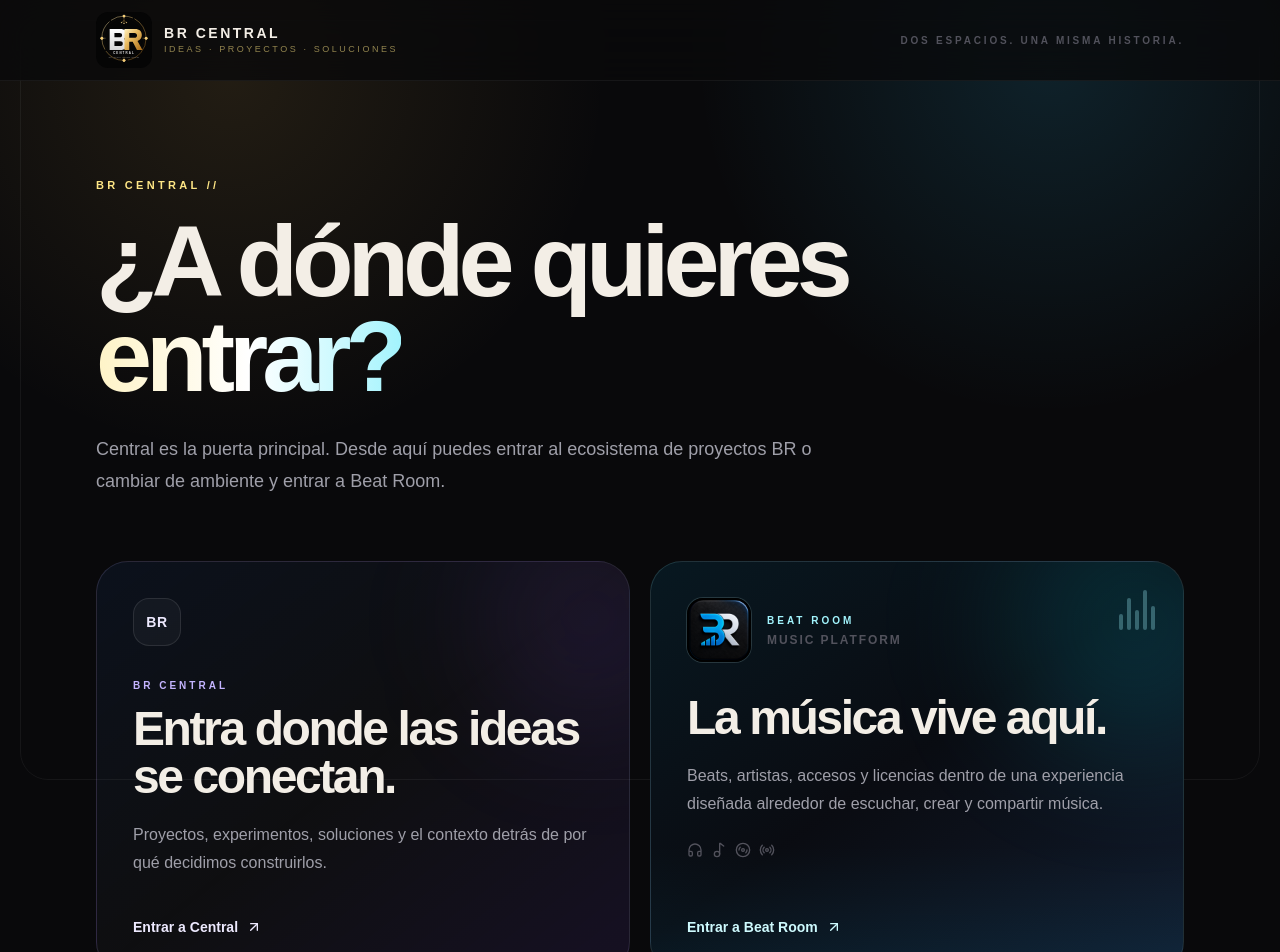
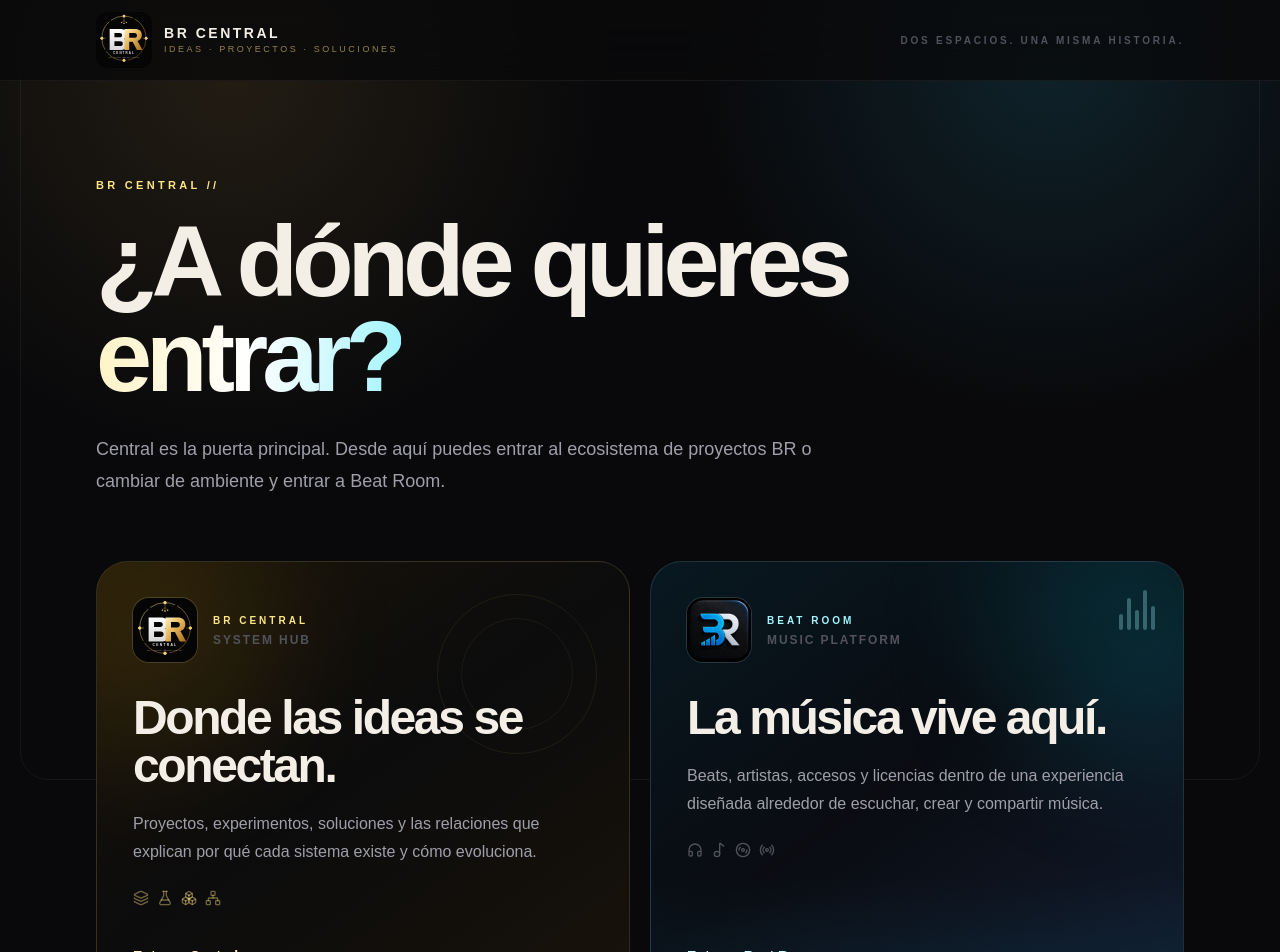
Before and after one commit to barbillaredcord-hue/br-platform, a Next.js app: page / in a window 1280 px wide. Shown: the top 952 px of the page. Built offline with nearby package versions, Linux system fonts and the light colour scheme; no server answers.

Commit message:
refine: give Central entry its own visual identity

```diff
--- a/src/components/central/CentralEntryLink.tsx
+++ b/src/components/central/CentralEntryLink.tsx
@@ -1,6 +1,7 @@
 "use client";
 
-import { ArrowUpRight } from "lucide-react";
+import Image from "next/image";
+import { ArrowUpRight, Boxes, FlaskConical, Layers3, Network } from "lucide-react";
 import { useRouter } from "next/navigation";
 import { useEffect, useState } from "react";
 
@@ -17,36 +18,22 @@ export function CentralEntryLink() {
 
   return (
     <>
-      <button
-        type="button"
-        onClick={() => setEntering(true)}
-        className="group relative min-h-[360px] w-full overflow-hidden rounded-[32px] border border-violet-300/15 bg-gradient-to-br from-blue-500/[0.07] via-white/[0.025] to-violet-500/[0.10] p-7 text-left transition hover:-translate-y-1 hover:border-violet-200/30 sm:p-9"
-      >
-        <div className="absolute -right-16 -top-12 h-52 w-52 rounded-full bg-violet-500/12 blur-3xl" />
+      <button type="button" onClick={() => setEntering(true)} className="group relative min-h-[390px] w-full overflow-hidden rounded-[32px] border border-amber-200/15 bg-[linear-gradient(145deg,rgba(29,22,10,.95),rgba(12,12,13,.98)_48%,rgba(25,19,10,.96))] p-7 text-left transition hover:-translate-y-1 hover:border-amber-200/35 sm:p-9">
+        <div className="absolute -left-20 -top-16 h-64 w-64 rounded-full bg-amber-400/10 blur-3xl" />
+        <div className="absolute right-8 top-8 h-40 w-40 rounded-full border border-amber-200/[0.07]" />
+        <div className="absolute right-14 top-14 h-28 w-28 rounded-full border border-amber-200/[0.06]" />
         <div className="relative flex h-full flex-col justify-between">
           <div>
-            <div className="grid h-12 w-12 place-items-center rounded-2xl border border-white/10 bg-white/[0.035] text-sm font-black tracking-wider text-violet-100">BR</div>
-            <p className="mt-8 text-[10px] font-black uppercase tracking-[0.3em] text-violet-300">BR Central</p>
-            <h2 className="mt-3 text-4xl font-black tracking-[-0.05em] sm:text-5xl">Entra donde las ideas se conectan.</h2>
-            <p className="mt-5 max-w-xl leading-7 text-zinc-400">Proyectos, experimentos, soluciones y el contexto detrás de por qué decidimos construirlos.</p>
+            <div className="flex items-center gap-4"><Image src="/brand/br-central-logo.svg" alt="BR Central" width={68} height={68} className="h-16 w-16 rounded-2xl object-cover ring-1 ring-amber-100/15" /><div><p className="text-[10px] font-black uppercase tracking-[0.3em] text-amber-200">BR Central</p><p className="mt-1 text-xs font-bold uppercase tracking-[0.16em] text-zinc-600">System hub</p></div></div>
+            <h2 className="mt-8 text-4xl font-black tracking-[-0.05em] sm:text-5xl">Donde las ideas se conectan.</h2>
+            <p className="mt-5 max-w-xl leading-7 text-zinc-400">Proyectos, experimentos, soluciones y las relaciones que explican por qué cada sistema existe y cómo evoluciona.</p>
+            <div className="mt-6 flex gap-2 text-amber-200/40"><Layers3 className="h-4 w-4"/><FlaskConical className="h-4 w-4"/><Boxes className="h-4 w-4"/><Network className="h-4 w-4"/></div>
           </div>
-          <span className="mt-10 inline-flex items-center gap-2 text-sm font-black text-violet-100">Entrar a Central <ArrowUpRight className="h-4 w-4 transition group-hover:translate-x-0.5 group-hover:-translate-y-0.5" /></span>
+          <span className="mt-10 inline-flex items-center gap-2 text-sm font-black text-amber-100">Entrar a Central <ArrowUpRight className="h-4 w-4 transition group-hover:translate-x-0.5 group-hover:-translate-y-0.5" /></span>
         </div>
       </button>
 
-      {entering && (
-        <div className="fixed inset-0 z-[10000] flex items-center justify-center overflow-hidden bg-[#07080b]" role="status" aria-live="polite">
-          <div className="absolute inset-0 bg-[radial-gradient(circle_at_center,rgba(91,105,255,0.20),transparent_28%),radial-gradient(circle_at_50%_70%,rgba(157,78,255,0.12),transparent_35%)] animate-pulse" />
-          <div className="absolute h-[52vw] max-h-[620px] w-[52vw] max-w-[620px] rounded-full border border-blue-200/[0.08]" />
-          <div className="absolute h-[34vw] max-h-[400px] w-[34vw] max-w-[400px] rounded-full border border-violet-200/[0.10]" />
-          <div className="relative px-6 text-center">
-            <div className="mx-auto grid h-16 w-16 place-items-center rounded-[22px] border border-white/15 bg-white/[0.04] text-lg font-black tracking-widest text-white shadow-[0_0_80px_rgba(99,102,241,.25)]">BR</div>
-            <p className="mt-7 text-[10px] font-black uppercase tracking-[0.5em] text-blue-200">Entrando a</p>
-            <p className="mt-3 text-4xl font-black tracking-[-0.055em] text-white sm:text-6xl">CENTRAL</p>
-            <p className="mx-auto mt-5 max-w-md text-sm leading-6 text-zinc-500">Ideas, experimentos y sistemas comparten contexto aquí.</p>
-          </div>
-        </div>
-      )}
+      {entering && <div className="fixed inset-0 z-[10000] flex items-center justify-center overflow-hidden bg-[#070706]" role="status" aria-live="polite"><div className="absolute inset-0 bg-[radial-gradient(circle_at_center,rgba(226,178,84,0.16),transparent_30%)] animate-pulse" /><div className="absolute h-[52vw] max-h-[620px] w-[52vw] max-w-[620px] rounded-full border border-amber-200/[0.08]" /><div className="absolute h-[34vw] max-h-[400px] w-[34vw] max-w-[400px] rounded-full border border-amber-200/[0.10]" /><div className="relative px-6 text-center"><Image src="/brand/br-central-logo.svg" alt="BR Central" width={96} height={96} className="mx-auto h-24 w-24 rounded-[24px] object-cover shadow-[0_0_80px_rgba(226,178,84,.18)]" /><p className="mt-7 text-[10px] font-black uppercase tracking-[0.5em] text-amber-200">Entrando a</p><p className="mt-3 text-4xl font-black tracking-[-0.055em] text-white sm:text-6xl">CENTRAL</p><p className="mx-auto mt-5 max-w-md text-sm leading-6 text-zinc-500">Ideas, experimentos y sistemas comparten contexto aquí.</p></div></div>}
     </>
   );
 }
```
